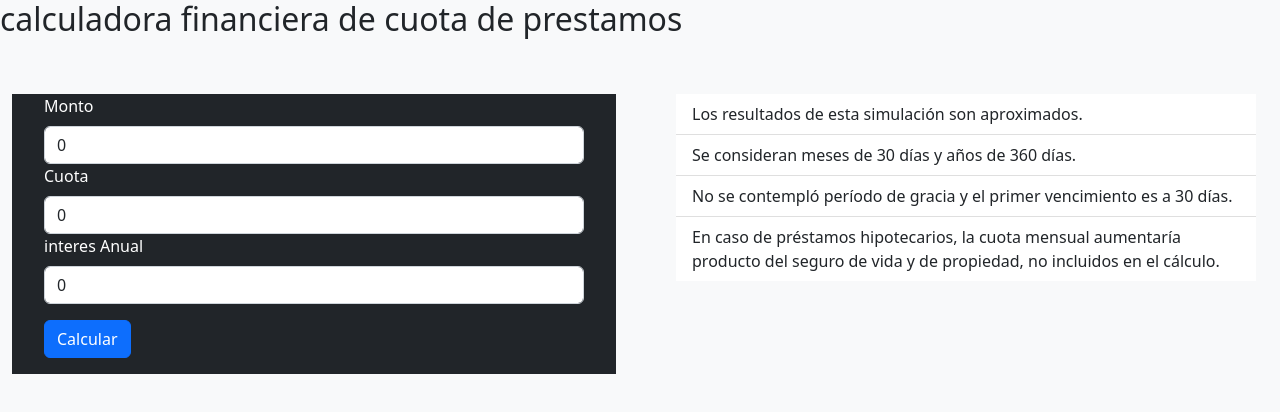
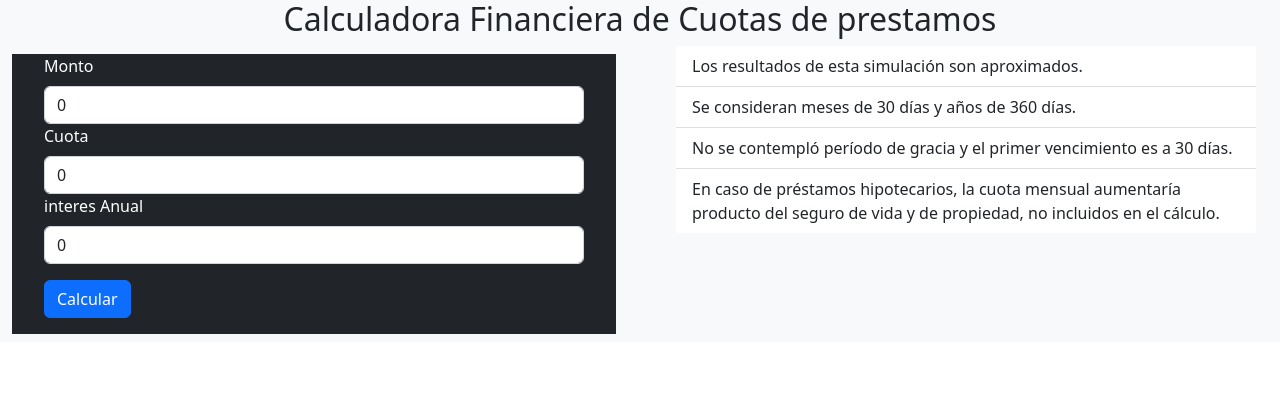
Before and after one commit to jordislpm/practicas, a React (Vite) app in the folder dial/: page / in a window 1280 px wide. Shown: the top 412 px of the page. Built offline with nearby package versions, Linux system fonts and the light colour scheme.

Commit message:
vaciar campos

```diff
--- a/dial/src/AppFuntional.jsx
+++ b/dial/src/AppFuntional.jsx
@@ -65,23 +65,22 @@ function AppFuntional (){
     Interes: interes,
     Balance: balance
      };
-  console.log(newMes)
   arr.push(newMes)
 
 
   interes = (balance * interesPorc/100).toFixed(2);
   capital = (C - interes).toFixed(2);
   balance = (balance - capital).toFixed(2);
-  if(balance < 0){
+  if(balance < 1){
     balance = 0
   }
 
       }
-      setMeses([...arr]);
-console.log(meses)
-console.log(arr)
-console.log(meses.length)
-console.log(arr.length)
+      setMeses([...arr])
+      setInteresAnual(0)
+      setMonto(0)
+      setCuota(0)
+      ;
     }
 
 
@@ -89,10 +88,11 @@ console.log(arr.length)
 
     return(
     <div className="row justify-content-lg-center bg-light text-dark">
-      <h2 className="h2">calculadora financiera de cuota de prestamos</h2>
-
+      <di>
+      <h2 className="h2 text-center">Calculadora Financiera de Cuotas de prestamos</h2>
+      </di>
       <div className="row px-0 mx-0">
-      <div className="col my-5 mx-4 bg-dark text-white" >
+      <div className="col my-2 mx-4 bg-dark text-white" >
       <Form
         cuota={cuota}
         monto={monto}
@@ -102,7 +102,7 @@ console.log(arr.length)
         handleCuota={handleCuota}
         handleInteresAnual={handleInteresAnual}/>
       </div>
-      <div className="col my-5 mx-4 bg-light text-dark">
+      <div className="col mx-4 bg-light text-dark">
       <Notas notas={notas}/>
       </div>
     </div>
--- a/dial/src/assets/components/Practica IV/Tabla.jsx
+++ b/dial/src/assets/components/Practica IV/Tabla.jsx
@@ -6,7 +6,7 @@ function Tabla(props){
     return(<table className="table table-dark table-striped m-5 pe-5 ">
             <thead>
               <tr>
-                <th scope="col">#No.</th>
+                <th scope="col">#Mes No.</th>
                 <th scope="col">Cuota</th>
                 <th scope="col">Capital</th>
                 <th scope="col">Interes</th>
```
